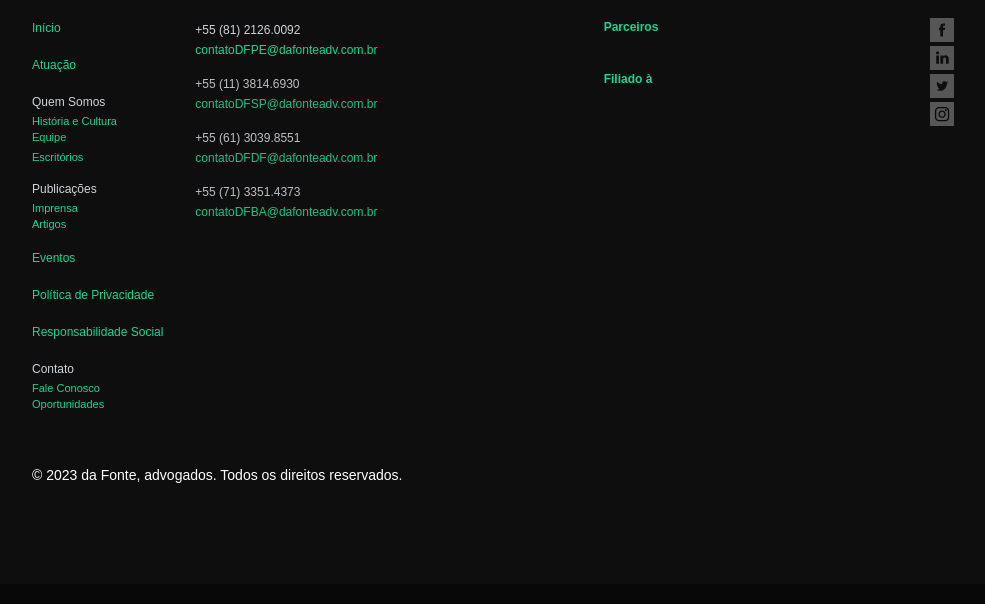
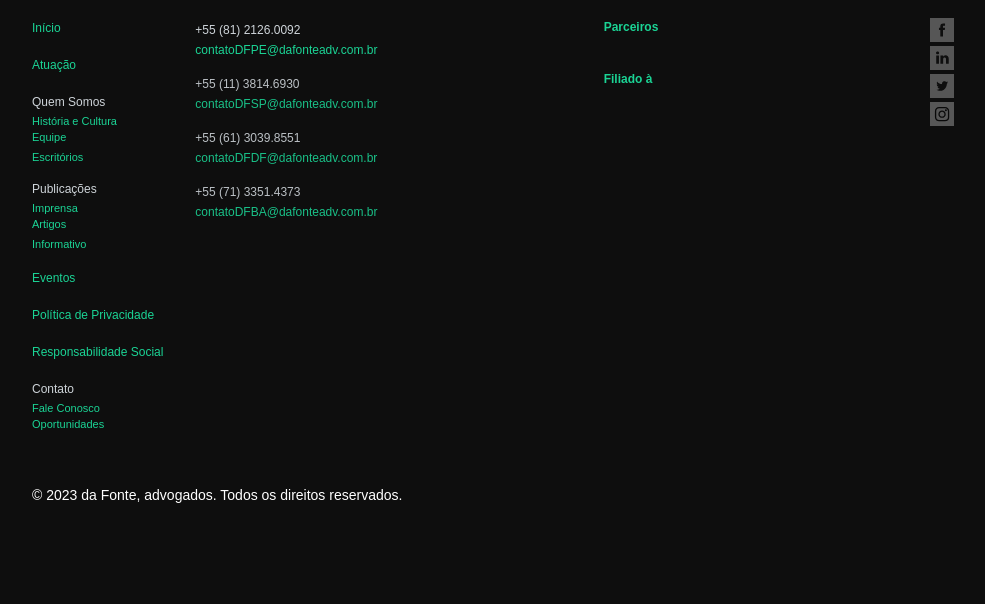
Before and after one commit to Johnny-Herbert/dafonte_portal, a Django app: page / in a window 1280 px wide. Shown: the part 2352-2956 px from the top of the page, without its empty margins (133-1118 px from the left). Before the commit the page ends 2835 px from the top, so only its background shows below. Run offline with Django 3.2, Linux system fonts and the light colour scheme; data comes from the database, SQL or seed files in the repository; data that the repository does not hold is empty; some libraries are stand-ins or nearby versions; some web fonts are replaced.

Commit message:
Update navbar and footer

```diff
--- a/templates/base-includes/footer.html
+++ b/templates/base-includes/footer.html
@@ -28,6 +28,7 @@
 						<ul>
 							<li><a href="{% url 'press-list'%}">{% trans "Imprensa" %}</a></li>
 							<li><a href="{% url 'article-list'%}">{% trans "Artigos" %}</a></li>
+							<li><a href="{% url 'informative-list'%}">{% trans "Informativo" %}</a></li>
 						</ul>
 					</li>
 					<li><a href="{% url 'event-list'%}">{% trans "Eventos" %}</a></li>
--- a/templates/base-includes/nav-desktop.html
+++ b/templates/base-includes/nav-desktop.html
@@ -89,6 +89,9 @@
 							<li>
 								<a href="{% url "article-list" %}">{% trans "Artigos" %}</a>
 							</li>
+							<li>
+								<a href="{% url "informative-list" %}">{% trans "Informativo" %}</a>
+							</li>
 						</ul>
 					</div>
 				</li>
--- a/templates/base-includes/nav-phone.html
+++ b/templates/base-includes/nav-phone.html
@@ -85,6 +85,9 @@
 							<li>
 								<a class="mobile-link-intern" href="{% url "article-list" %}">Artigos</a>
 							</li>
+							<li>
+								<a class="mobile-link-intern" href="{% url "informative-list" %}">Informativo</a>
+							</li>
 						</ul>
 					</div>
 				</li>
--- a/templates/includes/calendar.html
+++ b/templates/includes/calendar.html
@@ -61,8 +61,10 @@
                 <a href="
                     {% if publication.type.name == 'Imprensa' %}
                         {% url 'press-detail' publication.pk %}
+                    {% elif publication.type.name == 'Artigo'  %}
+                        {% url 'article-detail' publication.pk %}
                     {% else %}
-                        {% url 'article-detail' publication.pk %}
+                        {% url 'informative-detail' publication.pk %}
                     {% endif %}
                 ">{% trans "Acesse a publicação" %}</a>
             </div>
```
